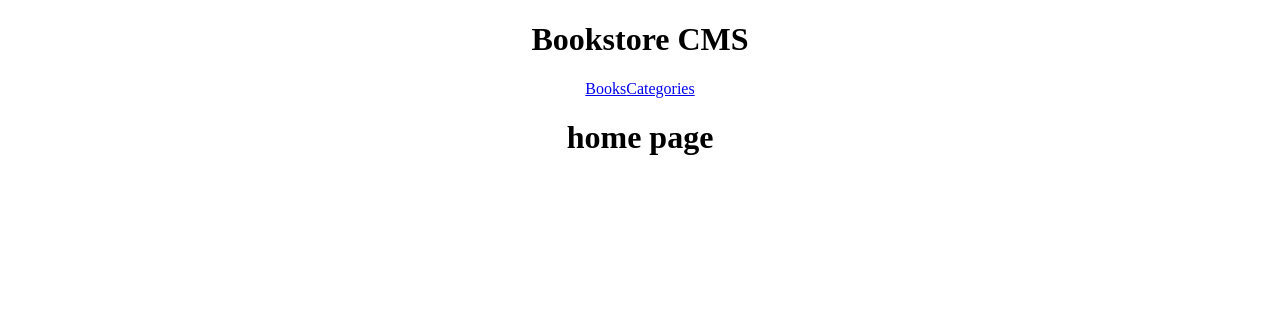
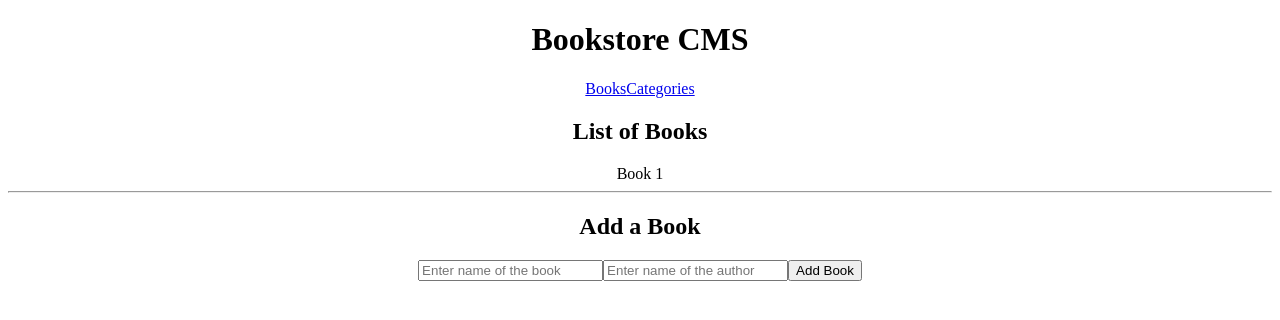
Before and after one commit to gak92/bookstore, a React (Create React App) app: page / in a window 1280 px wide. Shown: the top 320 px of the page. Built offline with nearby package versions, Linux system fonts and the light colour scheme.

Commit message:
Add components for BookList, BookForm, and to add a single Book

```diff
--- /dev/null
+++ b/src/components/Book.js
@@ -0,0 +1,11 @@
+import React from "react";
+
+const Book = () => {
+  return (
+    <div className="book-div">
+      Book 1
+    </div>
+  );
+};
+
+export default Book;
--- /dev/null
+++ b/src/components/BookForm.js
@@ -0,0 +1,16 @@
+import React from "react";
+
+const BookForm = () => {
+  return (
+    <section className="book-form">
+      <h2>Add a Book</h2>
+      <form>
+        <input type="text" name="title" placeholder="Enter name of the book"/>
+        <input type="text" name="author" placeholder="Enter name of the author"/>
+        <button type="submit">Add Book</button>
+      </form>
+    </section>
+  );
+};
+
+export default BookForm;
--- /dev/null
+++ b/src/components/BooksList.js
@@ -0,0 +1,13 @@
+import React from "react";
+import Book from "./Book";
+
+const BooksList = () => {
+  return (
+    <section className="book-list">
+      <h2>List of Books</h2>
+      <Book />
+    </section>
+  )
+};
+
+export default BooksList;
--- a/src/components/Home.js
+++ b/src/components/Home.js
@@ -1,9 +1,13 @@
 import React from "react";
+import BookForm from "./BookForm";
+import BooksList from "./BooksList";
 
 const Home = () => {
   return (
     <main>
-      <h1>home page</h1>
+      <BooksList />
+      <hr />
+      <BookForm />
     </main>
   );
 };
```
